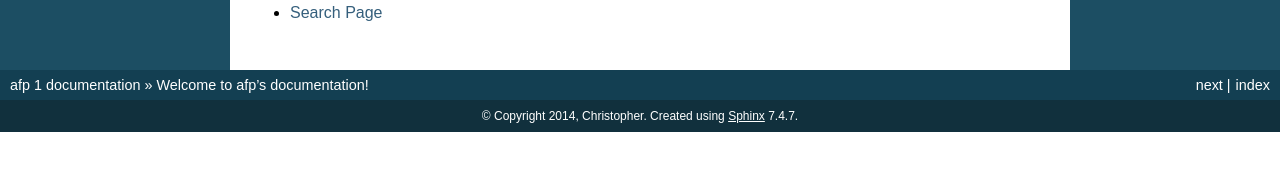
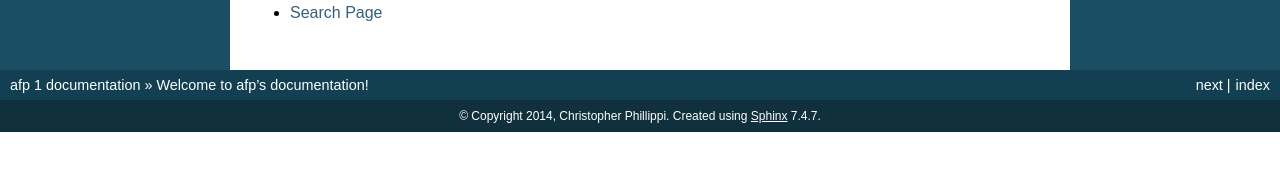
Before and after one commit to ccphillippi/AFP, a Sphinx documentation site: the page built from docs/index.rst, in a window 1280 px wide. Shown: the part 599-770 px from the top of the page. Built offline with Sphinx 7.4.7, drawn with Linux system fonts in a browser that asks for light colours.

Commit message:
Changed author strings

```diff
--- a/docs/conf.py
+++ b/docs/conf.py
@@ -47,7 +47,7 @@
 
 # General information about the project.
 project = u'afp'
-copyright = u'2014, Christopher'
+copyright = u'2014, Christopher Phillippi'
 
 # The version info for the project you're documenting, acts as replacement for
 # |version| and |release|, also used in various other places throughout the
@@ -200,7 +200,7 @@
 #  author, documentclass [howto, manual, or own class]).
 latex_documents = [
   ('index', 'afp.tex', u'afp Documentation',
-   u'Christopher', 'manual'),
+   u'Christopher Phillippi', 'manual'),
 ]
 
 # The name of an image file (relative to this directory) to place at the top of
@@ -230,7 +230,7 @@
 # (source start file, name, description, authors, manual section).
 man_pages = [
     ('index', 'afp', u'afp Documentation',
-     [u'Christopher'], 1)
+     [u'Christopher Phillippi'], 1)
 ]
 
 # If true, show URL addresses after external links.
@@ -244,7 +244,7 @@
 #  dir menu entry, description, category)
 texinfo_documents = [
   ('index', 'afp', u'afp Documentation',
-   u'Christopher', 'afp', 'One line description of project.',
+   u'Christopher Phillippi', 'afp', 'One line description of project.',
    'Miscellaneous'),
 ]
 
@@ -265,9 +265,9 @@
 
 # Bibliographic Dublin Core info.
 epub_title = u'afp'
-epub_author = u'Christopher'
-epub_publisher = u'Christopher'
-epub_copyright = u'2014, Christopher'
+epub_author = u'Christopher Phillippi'
+epub_publisher = u'Christopher Phillippi'
+epub_copyright = u'2014, Christopher Phillippi'
 
 # The basename for the epub file. It defaults to the project name.
 #epub_basename = u'afp'
```
